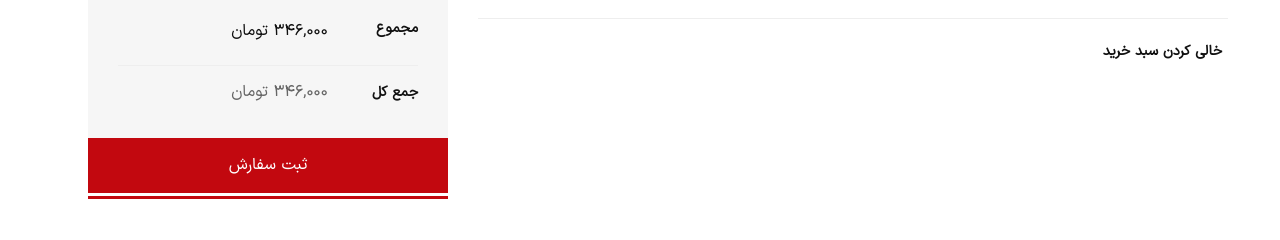
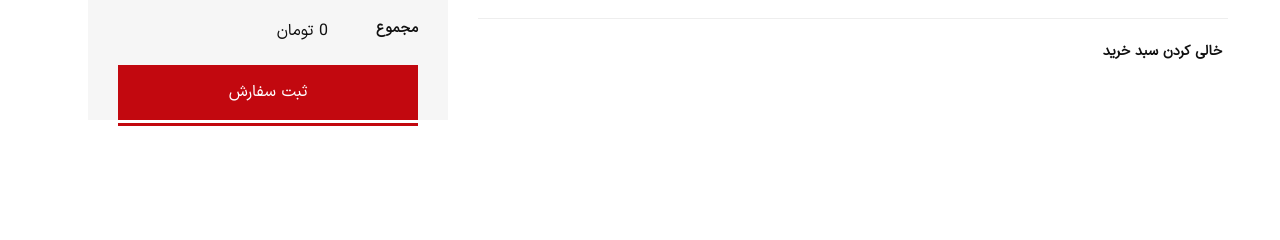
Before and after one commit to taha127/django-store, a Django app: page /cart/ in a window 1280 px wide. Shown: the part 220-460 px from the top of the page. Run offline with Django 5.2, Linux system fonts and the light colour scheme; parts of the project's set-up code (start-up, migrations or seed data) failed here and were passed over; some libraries are stand-ins or nearby versions; some web fonts are replaced.

Commit message:
update cart detail view to display total price for each item and remove order total section

```diff
--- a/cart/templates/cart/cart_detail.html
+++ b/cart/templates/cart/cart_detail.html
@@ -58,7 +58,7 @@
                                                 </td>
                                                 <td class="product-total-price">
                                                             <span class="product-price-wrapper">
-                                                                <span class="money">{{ item.product_obj.price }}</span>
+                                                                <span class="money">{{ item.total_price }}</span>
                                                             </span>
                                                 </td>
                                             </tr>
@@ -85,20 +85,20 @@
                                             <span>مجموع</span>
                                         </div>
                                         <div class="cart-calculator__item--value">
-                                            <span>۳۴۶,۰۰۰ تومان</span>
+                                            <span>{{ cart.get_total_price }} تومان</span>
                                         </div>
                                     </div>
-                                    <div class="cart-calculator__item order-total">
-                                        <div class="cart-calculator__item--head">
-                                            <span>جمع کل</span>
-                                        </div>
-                                        <div class="cart-calculator__item--value">
-                                                <span class="product-price-wrapper">
-                                                    <span class="money">۳۴۶,۰۰۰ تومان</span>
-                                                </span>
-                                        </div>
-                                    </div>
-                                </div>
+{#                                    <div class="cart-calculator__item order-total">#}
+{#                                        <div class="cart-calculator__item--head">#}
+{#                                            <span>جمع کل</span>#}
+{#                                        </div>#}
+{#                                        <div class="cart-calculator__item--value">#}
+{#                                                <span class="product-price-wrapper">#}
+{#                                                    <span class="money">۳۴۶,۰۰۰ تومان</span>#}
+{#                                                </span>#}
+{#                                        </div>#}
+{#                                    </div>#}
+{#                                </div>#}
                             </div>
                             <a href="checkout.html" class="btn btn-fullwidth btn-bg-red btn-color-white btn-hover-2">
                                 ثبت سفارش
```
